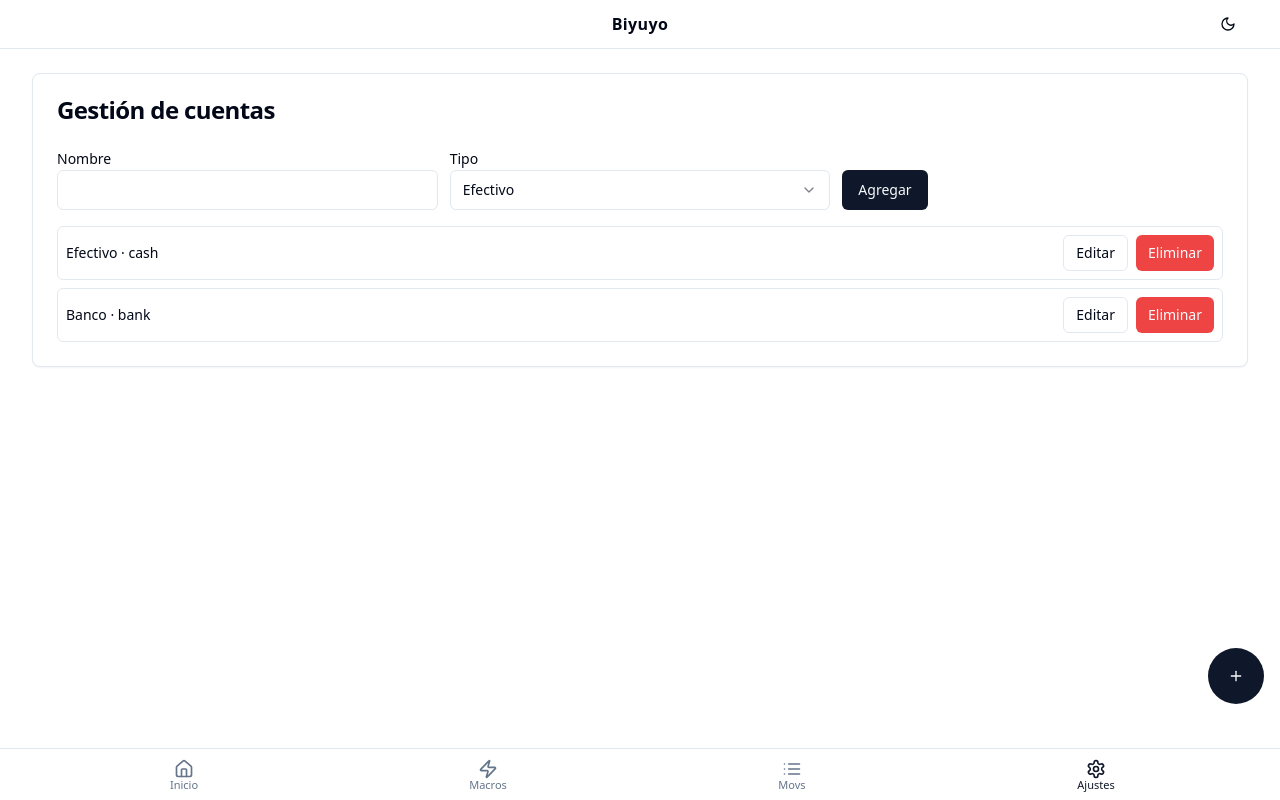
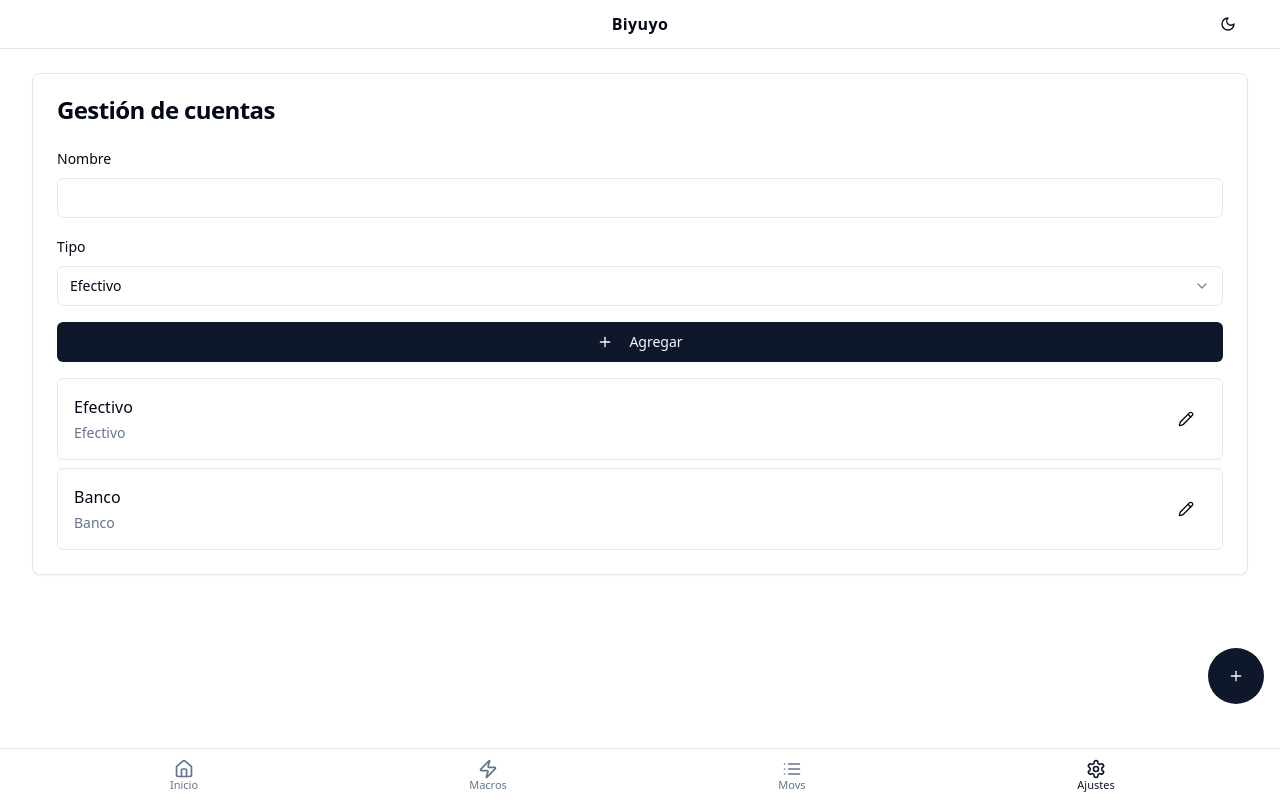
Before and after one commit to torrober/Biyuyo, a React (Vite) app: page /ajustes/cuentas in a window 1280 px wide. Built offline with nearby package versions, Linux system fonts and the light colour scheme.

Commit message:
UI Refactoring, Accounts.tsx

```diff
--- a/src/pages/settings/Accounts.tsx
+++ b/src/pages/settings/Accounts.tsx
@@ -1,11 +1,20 @@
 import { useState } from "react";
 import { useFinance, AccountType } from "@/store/finance";
-import { Card, CardContent, CardHeader, CardTitle } from "@/components/ui/card";
+import { Card, CardContent, CardHeader, CardTitle, CardFooter } from "@/components/ui/card";
 import { Button } from "@/components/ui/button";
 import { Input } from "@/components/ui/input";
 import { Label } from "@/components/ui/label";
 import { Select, SelectContent, SelectItem, SelectTrigger, SelectValue } from "@/components/ui/select";
 import { Helmet } from "react-helmet-async";
+import { Plus, Pencil } from "lucide-react";
+import {
+  Dialog,
+  DialogContent,
+  DialogHeader,
+  DialogTitle,
+  DialogTrigger,
+  DialogClose,
+} from "@/components/ui/dialog";
 
 const AccountsSettings = () => {
   const { accounts, addAccount, updateAccount, deleteAccount } = useFinance();
@@ -21,12 +30,12 @@ const AccountsSettings = () => {
       <Card>
         <CardHeader><CardTitle>Gestión de cuentas</CardTitle></CardHeader>
         <CardContent className="space-y-4">
-          <div className="grid grid-cols-3 gap-3">
-            <div>
+          <div className="space-y-4">
+            <div className="space-y-2">
               <Label>Nombre</Label>
               <Input value={acc.name} onChange={(e) => setAcc((s) => ({ ...s, name: e.target.value }))} />
             </div>
-            <div>
+            <div className="space-y-2">
               <Label>Tipo</Label>
               <Select value={acc.type} onValueChange={(v: AccountType) => setAcc((s) => ({ ...s, type: v }))}>
                 <SelectTrigger><SelectValue placeholder="Tipo" /></SelectTrigger>
@@ -37,17 +46,66 @@ const AccountsSettings = () => {
                 </SelectContent>
               </Select>
             </div>
-            <div className="flex items-end">
-              <Button onClick={() => acc.name && addAccount(acc)}>Agregar</Button>
+            <div>
+              <Button className="w-full" onClick={() => acc.name && addAccount(acc)}>
+                <Plus className="mr-2 h-4 w-4" />
+                Agregar
+              </Button>
             </div>
           </div>
           <ul className="space-y-2">
             {accounts.map((a) => (
-              <li key={a.id} className="flex items-center justify-between rounded-md border p-2">
-                <div className="text-sm">{a.name} · {a.type}</div>
-                <div className="flex gap-2">
-                  <Button variant="outline" size="sm" onClick={() => updateAccount(a.id, { name: a.name + "" })}>Editar</Button>
-                  <Button variant="destructive" size="sm" onClick={() => deleteAccount(a.id)}>Eliminar</Button>
+              <li key={a.id} className="rounded-md border p-4">
+                <div className="flex items-center justify-between">
+                  <div className="space-y-1">
+                    <div className="font-medium">{a.name}</div>
+                    <div className="text-sm text-muted-foreground capitalize">
+                      {a.type === 'cash' ? 'Efectivo' : a.type === 'bank' ? 'Banco' : 'Ahorro'}
+                    </div>
+                  </div>
+                  <Dialog>
+                    <DialogTrigger asChild>
+                      <Button variant="ghost" size="icon">
+                        <Pencil className="h-4 w-4" />
+                      </Button>
+                    </DialogTrigger>
+                    <DialogContent>
+                      <DialogHeader>
+                        <DialogTitle>Editar Cuenta</DialogTitle>
+                      </DialogHeader>
+                      <div className="space-y-4 py-4">
+                        <div className="space-y-2">
+                          <Label>Nombre</Label>
+                          <Input
+                            value={a.name}
+                            onChange={(e) => updateAccount(a.id, { name: e.target.value })}
+                          />
+                        </div>
+                        <div className="space-y-2">
+                          <Label>Tipo</Label>
+                          <Select
+                            value={a.type}
+                            onValueChange={(v: AccountType) => updateAccount(a.id, { type: v })}
+                          >
+                            <SelectTrigger><SelectValue placeholder="Tipo" /></SelectTrigger>
+                            <SelectContent>
+                              <SelectItem value="cash">Efectivo</SelectItem>
+                              <SelectItem value="bank">Banco</SelectItem>
+                              <SelectItem value="savings">Ahorro</SelectItem>
+                            </SelectContent>
+                          </Select>
+                        </div>
+                      </div>
+                      <div className="space-y-2">
+                        <Button className="w-full" variant="default">
+                          Guardar cambios
+                        </Button>
+                        <Button className="w-full" variant="destructive" onClick={() => deleteAccount(a.id)}>
+                          Eliminar cuenta
+                        </Button>
+                      </div>
+                    </DialogContent>
+                  </Dialog>
                 </div>
               </li>
             ))}
```
